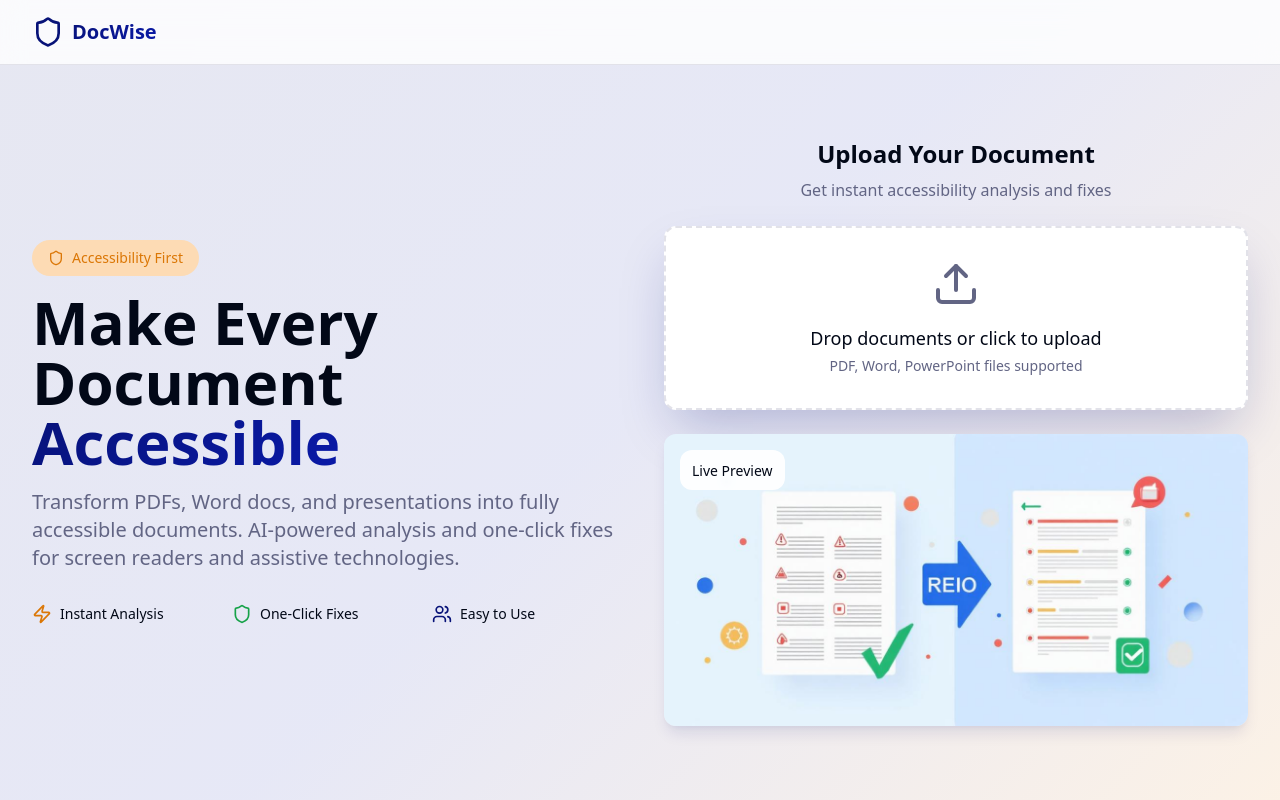
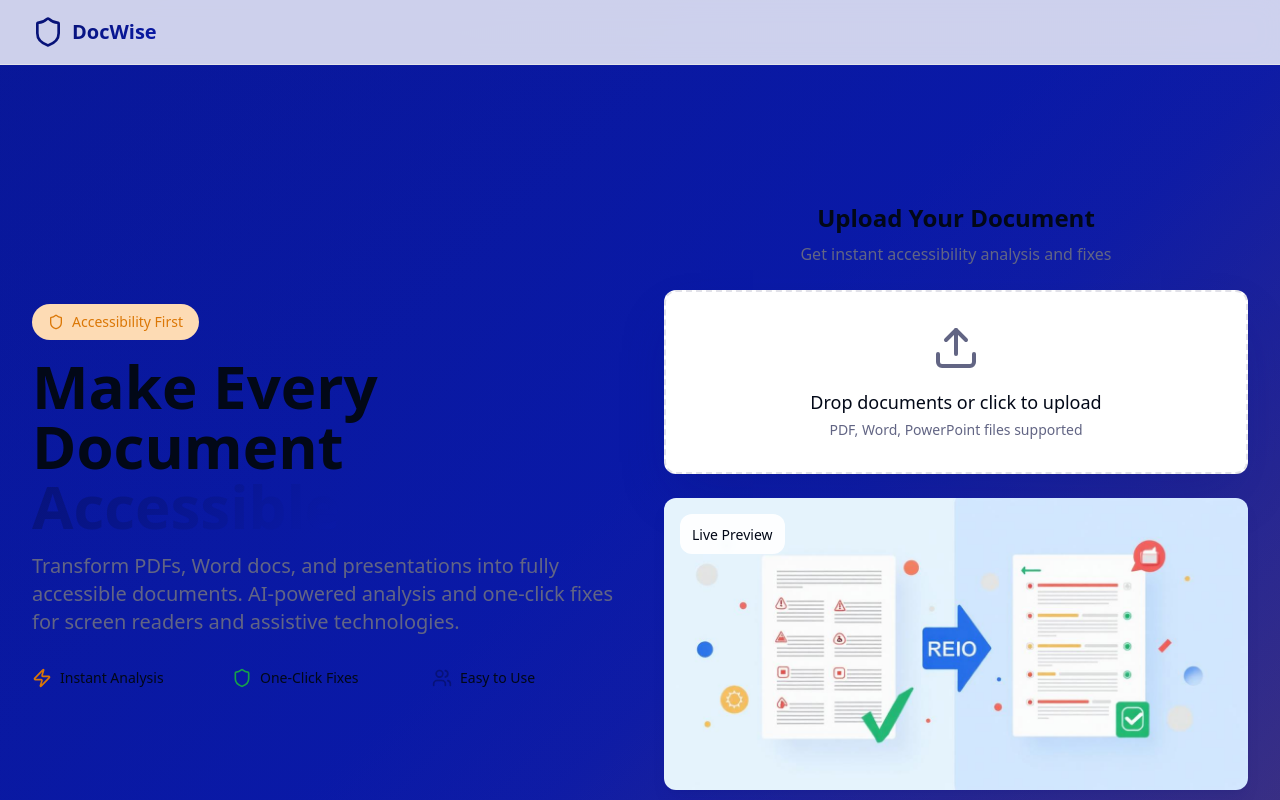
Before and after one commit to febzz26/doc-access-fix, a React (Vite) app: page / in a window 1280 px wide. Shown: the top 800 px of the page. Built offline with nearby package versions, Linux system fonts and the light colour scheme.

Commit message:
Refine layout and add gradient
Adjusted spacing and alignments across components for a more cohesive and visually appealing layout. Implemented a dynamic gradient background to enhance the visual theme.

```diff
--- a/src/index.css
+++ b/src/index.css
@@ -122,3 +122,22 @@ All colors MUST be HSL.
     @apply bg-background text-foreground;
   }
 }
+
+@keyframes gradient-move {
+  0% { background-position: 0% 50% }
+  50% { background-position: 100% 50% }
+  100% { background-position: 0% 50% }
+}
+
+@layer utilities {
+  .animated-gradient {
+    background-image: linear-gradient(
+      135deg,
+      hsl(var(--primary)) 0%,
+      hsl(var(--primary-glow)) 50%,
+      hsl(var(--accent)) 100%
+    );
+    background-size: 240% 240%;
+    animation: gradient-move 18s ease infinite;
+  }
+}
--- a/src/pages/Index.tsx
+++ b/src/pages/Index.tsx
@@ -7,12 +7,14 @@ import { Footer } from '@/components/footer';
 
 const Index = () => {
   return (
-    <div className="min-h-screen bg-background">
+    <div className="min-h-screen animated-gradient">
       <Navigation />
-      <HeroSection />
-      <ProblemSolutionSection />
-      <FeaturesSection />
-      <Footer />
+      <main className="pt-16 space-y-16 sm:space-y-24">
+        <HeroSection />
+        <ProblemSolutionSection />
+        <FeaturesSection />
+        <Footer />
+      </main>
     </div>
   );
 };
```
